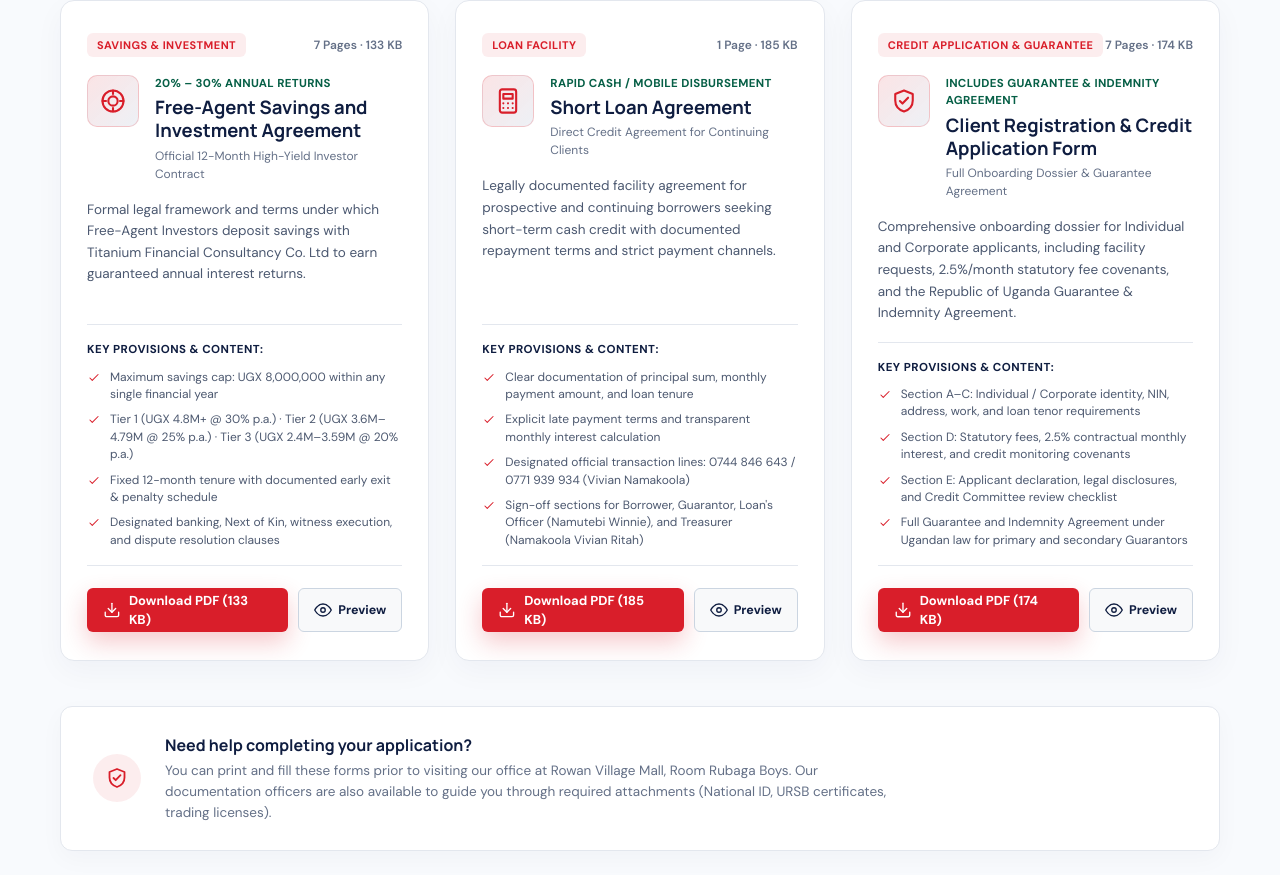
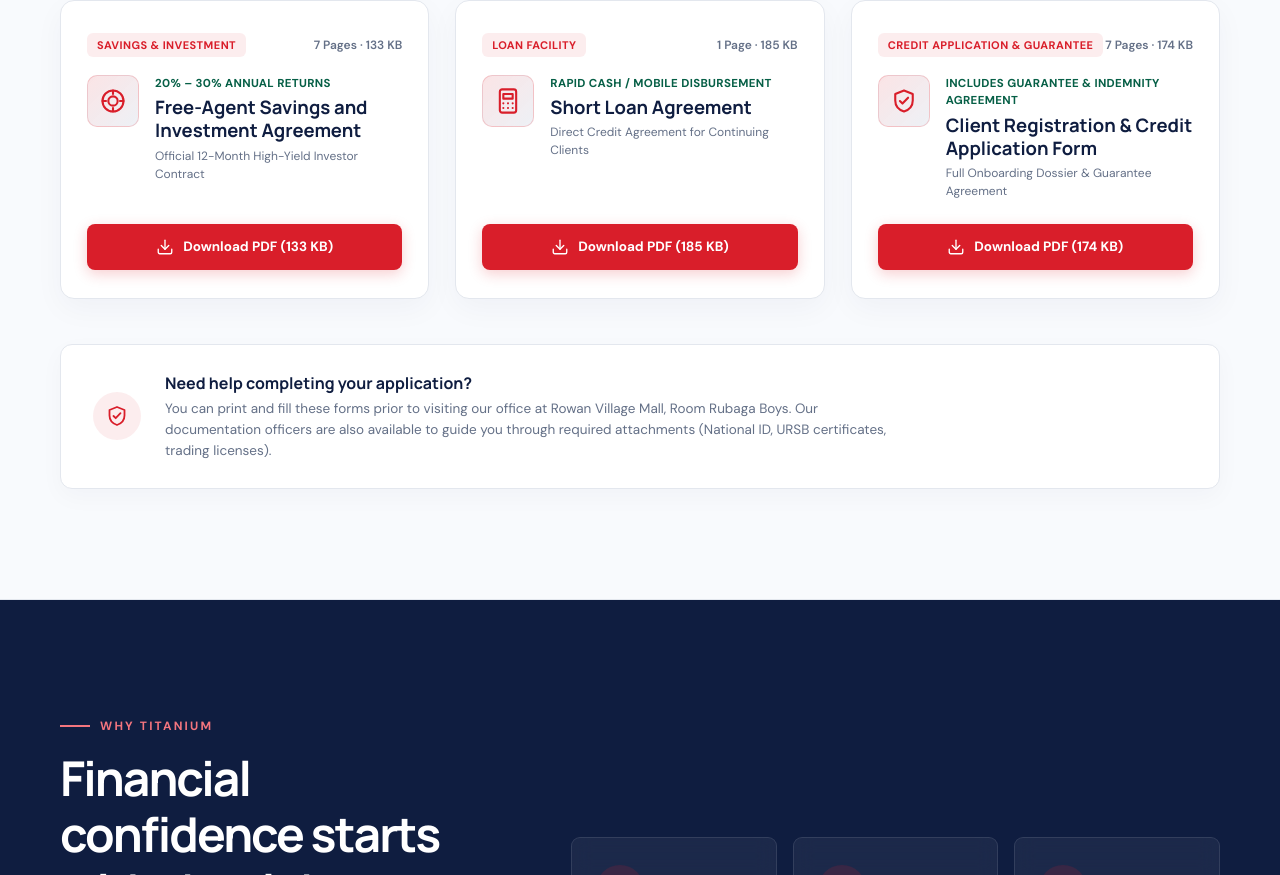
Before and after one commit to ssekimuli/fintest, a React (Vite) app: page / in a window 1280 px wide. Shown: the part 2901-3776 px from the top of the page. Built offline with nearby package versions, Linux system fonts and the light colour scheme; the HTML template or start-up script is replaced by a standard one.

Commit message:
refactor(documents): remove provisions checklist and preview button

```diff
--- a/src/components/LandingPage.tsx
+++ b/src/components/LandingPage.tsx
@@ -367,8 +367,6 @@ const clientDocuments: {
   filePath: string;
   downloadName: string;
   icon: IconName;
-  summary: string;
-  points: string[];
 }[] = [
   {
     id: "free-agent-agreement",
@@ -381,14 +379,6 @@ const clientDocuments: {
     filePath: "/documents/revised-free-agent-agreement.pdf",
     downloadName: "Revised Free Agent Agreement.pdf",
     icon: "target",
-    summary:
-      "Formal legal framework and terms under which Free-Agent Investors deposit savings with Titanium Financial Consultancy Co. Ltd to earn guaranteed annual interest returns.",
-    points: [
-      "Maximum savings cap: UGX 8,000,000 within any single financial year",
-      "Tier 1 (UGX 4.8M+ @ 30% p.a.) · Tier 2 (UGX 3.6M–4.79M @ 25% p.a.) · Tier 3 (UGX 2.4M–3.59M @ 20% p.a.)",
-      "Fixed 12-month tenure with documented early exit & penalty schedule",
-      "Designated banking, Next of Kin, witness execution, and dispute resolution clauses",
-    ],
   },
   {
     id: "short-loan-agreement",
@@ -401,14 +391,6 @@ const clientDocuments: {
     filePath: "/documents/continuing-clients-loan-agreement.pdf",
     downloadName: "Continuing Clients Loan Document Free.pdf",
     icon: "calculator",
-    summary:
-      "Legally documented facility agreement for prospective and continuing borrowers seeking short-term cash credit with documented repayment terms and strict payment channels.",
-    points: [
-      "Clear documentation of principal sum, monthly payment amount, and loan tenure",
-      "Explicit late payment terms and transparent monthly interest calculation",
-      "Designated official transaction lines: 0744 846 643 / 0771 939 934 (Vivian Namakoola)",
-      "Sign-off sections for Borrower, Guarantor, Loan's Officer (Namutebi Winnie), and Treasurer (Namakoola Vivian Ritah)",
-    ],
   },
   {
     id: "credit-application-and-guarantee",
@@ -421,14 +403,6 @@ const clientDocuments: {
     filePath: "/documents/client-registration-credit-application-form.pdf",
     downloadName: "Loan Application Form Titanium.pdf",
     icon: "shield",
-    summary:
-      "Comprehensive onboarding dossier for Individual and Corporate applicants, including facility requests, 2.5%/month statutory fee covenants, and the Republic of Uganda Guarantee & Indemnity Agreement.",
-    points: [
-      "Section A–C: Individual / Corporate identity, NIN, address, work, and loan tenor requirements",
-      "Section D: Statutory fees, 2.5% contractual monthly interest, and credit monitoring covenants",
-      "Section E: Applicant declaration, legal disclosures, and Credit Committee review checklist",
-      "Full Guarantee and Indemnity Agreement under Ugandan law for primary and secondary Guarantors",
-    ],
   },
 ];
 
@@ -710,20 +684,6 @@ function LandingPage({ page = "all" }: { page?: PageName }) {
                       </div>
                     </div>
 
-                    <p className="document-card__summary">{doc.summary}</p>
-
-                    <div className="document-card__provisions">
-                      <strong>Key Provisions &amp; Content:</strong>
-                      <ul>
-                        {doc.points.map((pt, i) => (
-                          <li key={i}>
-                            <Icon name="check" size={14} />
-                            <span>{pt}</span>
-                          </li>
-                        ))}
-                      </ul>
-                    </div>
-
                     <div className="document-card__actions">
                       <a
                         className="button button--primary document-card__download-btn"
@@ -733,16 +693,6 @@ function LandingPage({ page = "all" }: { page?: PageName }) {
                       >
                         <Icon name="download" size={18} />
                         Download PDF ({doc.fileSize})
-                      </a>
-                      <a
-                        className="button button--outline document-card__view-btn"
-                        href={doc.filePath}
-                        target="_blank"
-                        rel="noopener noreferrer"
-                        title={`Preview ${doc.title} in new tab`}
-                      >
-                        <Icon name="eye" size={18} />
-                        Preview
                       </a>
                     </div>
                   </article>
--- a/src/index.css
+++ b/src/index.css
@@ -944,7 +944,7 @@ a {
   display: flex;
   gap: 16px;
   align-items: flex-start;
-  margin-bottom: 16px;
+  margin-bottom: 24px;
 }
 
 .document-card__icon {
@@ -984,83 +984,28 @@ a {
   display: block;
 }
 
-.document-card__summary {
-  margin: 0 0 18px;
-  color: #4b5870;
+.document-card__actions {
+  display: flex;
+  margin-top: auto;
+  align-items: center;
+  width: 100%;
+}
+
+.document-card__download-btn {
+  width: 100%;
   font-size: 13.5px;
-  line-height: 1.6;
-}
-
-.document-card__provisions {
-  margin-top: auto;
-  padding: 16px 0;
-  border-top: 1px solid var(--line);
-  border-bottom: 1px solid var(--line);
-  margin-bottom: 22px;
-}
-
-.document-card__provisions strong {
-  display: block;
-  font-size: 11.5px;
-  color: var(--navy);
   font-weight: 700;
-  margin-bottom: 10px;
-  text-transform: uppercase;
-  letter-spacing: 0.04em;
-}
-
-.document-card__provisions ul {
-  list-style: none;
-  margin: 0;
-  padding: 0;
-  display: flex;
-  flex-direction: column;
-  gap: 8px;
-}
-
-.document-card__provisions li {
-  display: flex;
-  align-items: flex-start;
+  min-height: 46px;
+  padding: 0 18px;
   gap: 9px;
-  color: #4d5970;
-  font-size: 12px;
-  line-height: 1.45;
-}
-
-.document-card__provisions li svg {
-  color: var(--crimson);
-  flex-shrink: 0;
-  margin-top: 2px;
-}
-
-.document-card__actions {
-  display: flex;
-  gap: 10px;
-  align-items: center;
-}
-
-.document-card__download-btn {
-  flex: 1;
-  font-size: 13px;
-  min-height: 44px;
-  padding: 0 16px;
-  gap: 8px;
-}
-
-.document-card__view-btn {
-  color: var(--navy);
-  border-color: #cbd5e1;
-  background: var(--surface);
-  font-size: 12.5px;
-  min-height: 44px;
-  padding: 0 15px;
-  gap: 6px;
-}
-
-.document-card__view-btn:hover {
-  background: var(--white);
-  border-color: var(--navy);
-  color: var(--navy);
+  justify-content: center;
+  border-radius: 8px;
+  box-shadow: 0 4px 14px rgba(217, 30, 42, 0.22);
+}
+
+.document-card__download-btn:hover {
+  transform: translateY(-2px);
+  box-shadow: 0 8px 20px rgba(217, 30, 42, 0.32);
 }
 
 .documents__notice {
```
